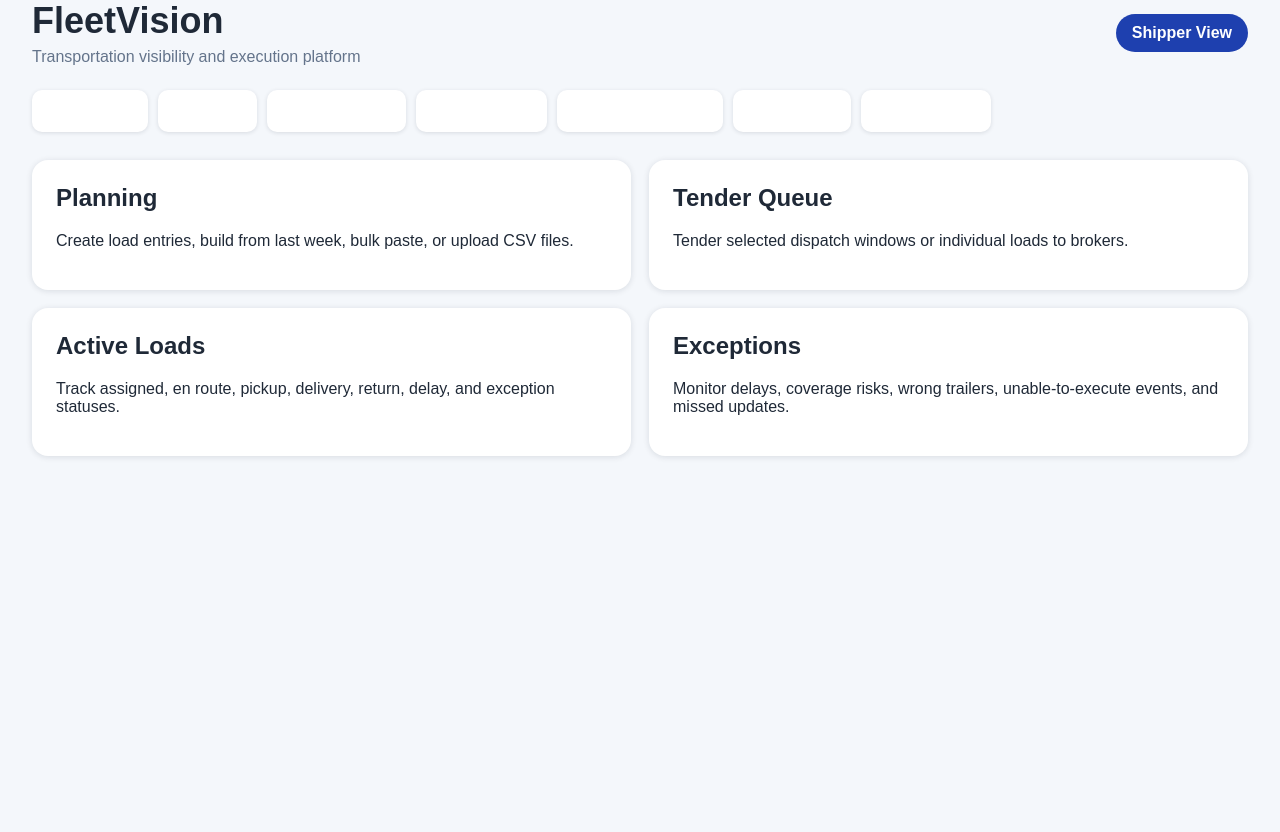
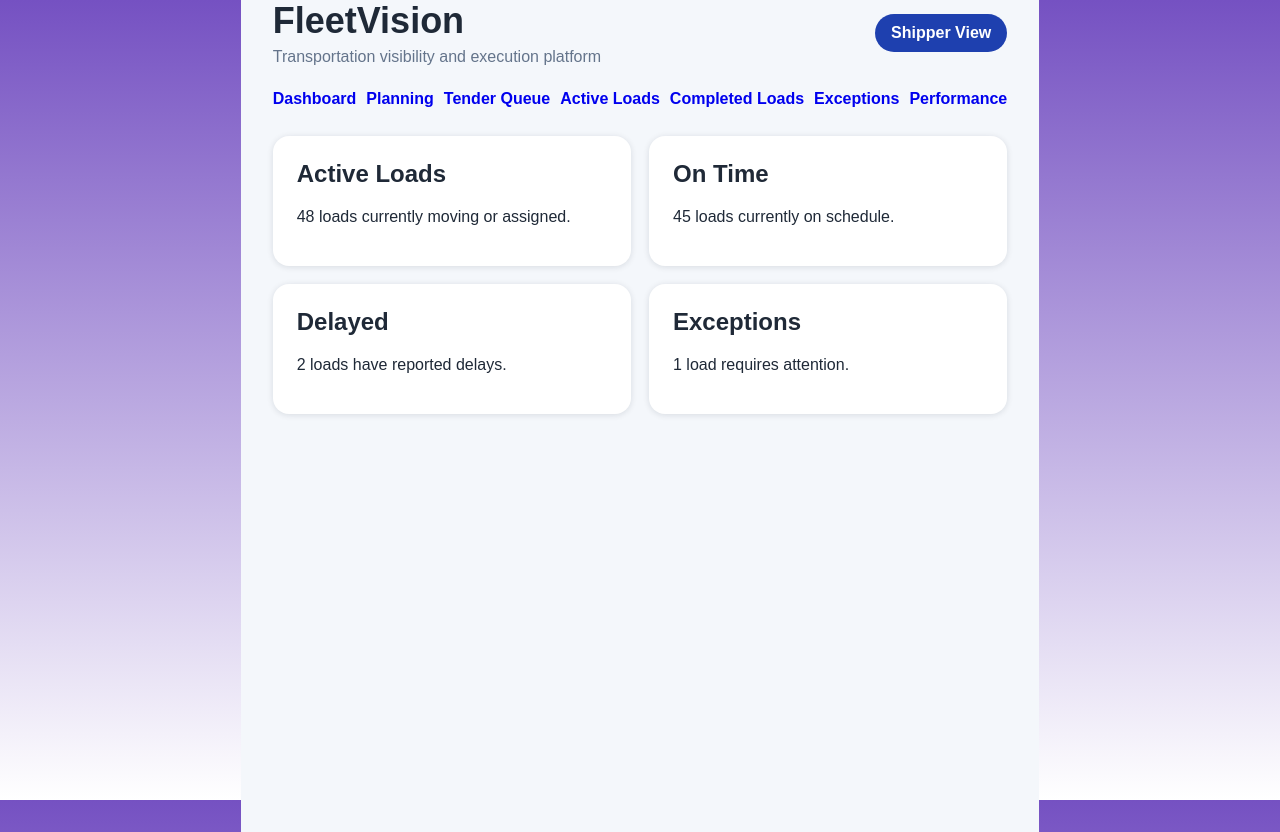
Before and after one commit to varchar1206/fleetvision-platform, a React (Vite) app: page / in a window 1280 px wide. Built offline with nearby package versions, Linux system fonts and the light colour scheme.

Commit message:
Add Shipper layout and dashboard routing

```diff
--- a/package.json
+++ b/package.json
@@ -13,7 +13,8 @@
     "@aws-amplify/ui-react": "~6.13.2",
     "aws-amplify": "~6.15.10",
     "react": "~18.3.1",
-    "react-dom": "~18.3.1"
+    "react-dom": "~18.3.1",
+    "react-router-dom": "^7.18.0"
   },
   "engines": {
     "node": ">= 20.20.0",
@@ -22,7 +23,7 @@
   "devDependencies": {
     "@aws-amplify/backend": "~1.19.0",
     "@aws-amplify/backend-cli": "~1.8.1",
-    "@eslint/compat":  "~2.0.1",
+    "@eslint/compat": "~2.0.1",
     "@eslint/eslintrc": "~3.3.3",
     "@eslint/js": "~9.39.2",
     "@types/react": "~18.3.27",
--- a/src/App.tsx
+++ b/src/App.tsx
@@ -1,48 +1,17 @@
+import { BrowserRouter, Route, Routes } from "react-router-dom";
 import "./App.css";
+import ShipperLayout from "./layouts/ShipperLayout";
+import ShipperDashboard from "./pages/shipper/ShipperDashboard";
 
 function App() {
   return (
-    <main className="app-shell">
-      <header className="top-bar">
-        <div>
-          <h1>FleetVision</h1>
-          <p>Transportation visibility and execution platform</p>
-        </div>
-        <div className="role-badge">Shipper View</div>
-      </header>
-
-      <nav className="nav-tabs">
-        <button>Dashboard</button>
-        <button>Planning</button>
-        <button>Tender Queue</button>
-        <button>Active Loads</button>
-        <button>Completed Loads</button>
-        <button>Exceptions</button>
-        <button>Performance</button>
-      </nav>
-
-      <section className="dashboard-grid">
-        <div className="card">
-          <h2>Planning</h2>
-          <p>Create load entries, build from last week, bulk paste, or upload CSV files.</p>
-        </div>
-
-        <div className="card">
-          <h2>Tender Queue</h2>
-          <p>Tender selected dispatch windows or individual loads to brokers.</p>
-        </div>
-
-        <div className="card">
-          <h2>Active Loads</h2>
-          <p>Track assigned, en route, pickup, delivery, return, delay, and exception statuses.</p>
-        </div>
-
-        <div className="card">
-          <h2>Exceptions</h2>
-          <p>Monitor delays, coverage risks, wrong trailers, unable-to-execute events, and missed updates.</p>
-        </div>
-      </section>
-    </main>
+    <BrowserRouter>
+      <Routes>
+        <Route path="/" element={<ShipperLayout />}>
+          <Route index element={<ShipperDashboard />} />
+        </Route>
+      </Routes>
+    </BrowserRouter>
   );
 }
 
--- /dev/null
+++ b/src/layouts/ShipperLayout.tsx
@@ -0,0 +1,35 @@
+import { NavLink, Outlet } from "react-router-dom";
+
+const navItems = [
+  { path: "/", label: "Dashboard" },
+  { path: "/planning", label: "Planning" },
+  { path: "/tender-queue", label: "Tender Queue" },
+  { path: "/active-loads", label: "Active Loads" },
+  { path: "/completed-loads", label: "Completed Loads" },
+  { path: "/exceptions", label: "Exceptions" },
+  { path: "/performance", label: "Performance" },
+];
+
+export default function ShipperLayout() {
+  return (
+    <main className="app-shell">
+      <header className="top-bar">
+        <div>
+          <h1>FleetVision</h1>
+          <p>Transportation visibility and execution platform</p>
+        </div>
+        <div className="role-badge">Shipper View</div>
+      </header>
+
+      <nav className="nav-tabs">
+        {navItems.map((item) => (
+          <NavLink key={item.path} to={item.path}>
+            {item.label}
+          </NavLink>
+        ))}
+      </nav>
+
+      <Outlet />
+    </main>
+  );
+}
--- /dev/null
+++ b/src/pages/shipper/ShipperDashboard.tsx
@@ -0,0 +1,25 @@
+export default function ShipperDashboard() {
+  return (
+    <section className="dashboard-grid">
+      <div className="card">
+        <h2>Active Loads</h2>
+        <p>48 loads currently moving or assigned.</p>
+      </div>
+
+      <div className="card">
+        <h2>On Time</h2>
+        <p>45 loads currently on schedule.</p>
+      </div>
+
+      <div className="card">
+        <h2>Delayed</h2>
+        <p>2 loads have reported delays.</p>
+      </div>
+
+      <div className="card">
+        <h2>Exceptions</h2>
+        <p>1 load requires attention.</p>
+      </div>
+    </section>
+  );
+}
```
Also changed, not shown: 1 other file (tests, documents, lock files or other folders).
